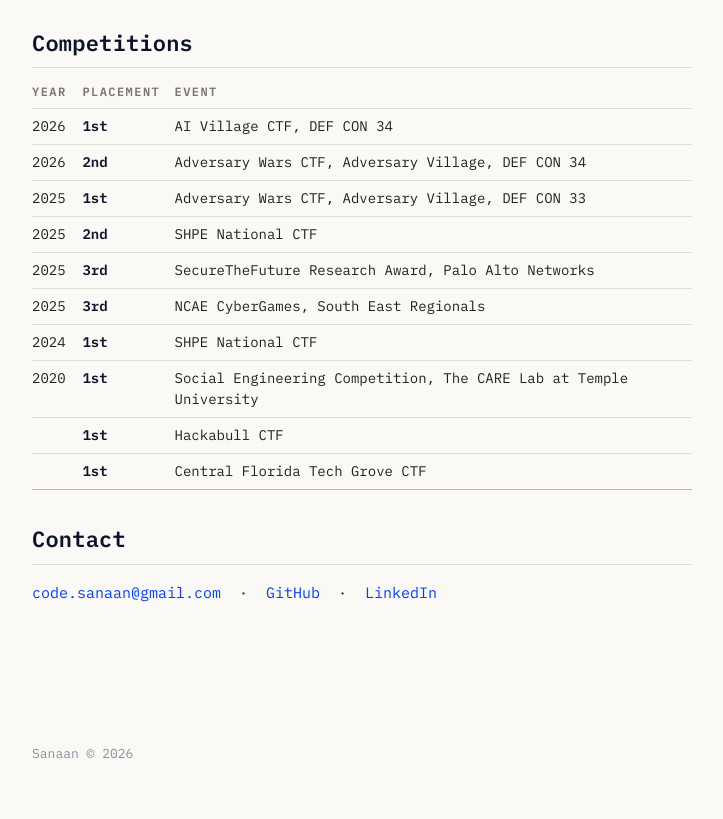
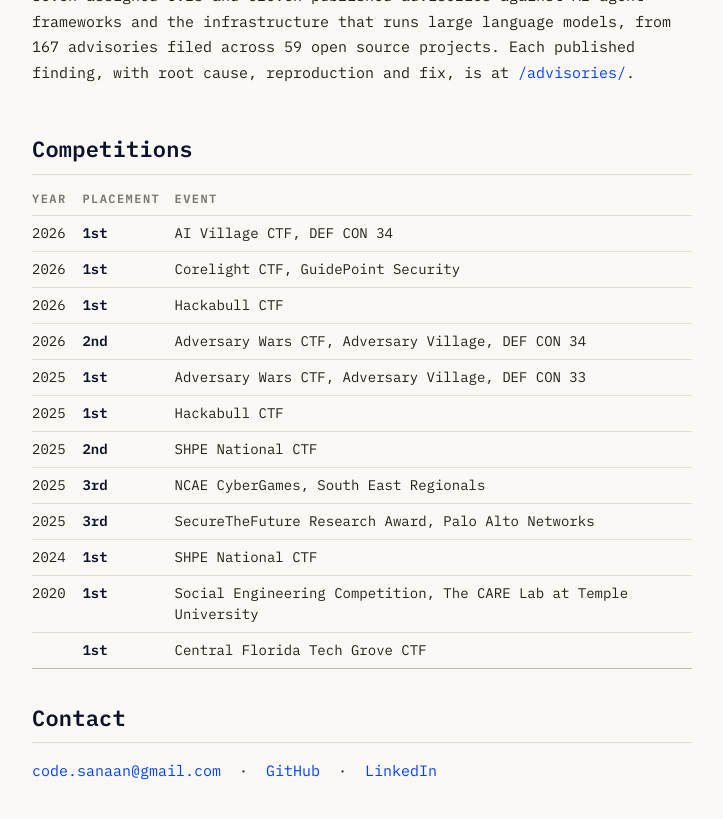
Before and after one commit to sfwani/sfwani.github.io, a Jekyll site: the page built from experience.md, in a window 1280 px wide and 900 px high, scrolled down 1563 px. Shown: the top 819 px of the window, without its empty margins (278-1001 px from the left). Built offline with Jekyll 4.4.1, drawn with Linux system fonts in a browser that asks for light colours; before the commit the page ends 2359 px from its top, so only the background shows below that; some of the changed text lies outside the part shown.

Commit message:
Red Team internship detail; Hackabull 2025 and 2026; Corelight CTF
Internship now says what the work was, at capability level only: an
autonomous agentic system for red team operations, and early work with the
Model Context Protocol. No internal specifics.

Hackabull was undated and is now two wins, 2025 and 2026. Corelight CTF by
GuidePoint Security added as a 2026 first place. Central Florida Tech Grove
is the last remaining undated entry.

```diff
--- a/experience.md
+++ b/experience.md
@@ -52,14 +56,16 @@
 | Year | Placement | Event |
 |:---|:---|:---|
 | 2026 | **1st** | AI Village CTF, DEF CON 34 |
+| 2026 | **1st** | Corelight CTF, GuidePoint Security |
+| 2026 | **1st** | Hackabull CTF |
 | 2026 | **2nd** | Adversary Wars CTF, Adversary Village, DEF CON 34 |
 | 2025 | **1st** | Adversary Wars CTF, Adversary Village, DEF CON 33 |
+| 2025 | **1st** | Hackabull CTF |
 | 2025 | **2nd** | SHPE National CTF |
+| 2025 | **3rd** | NCAE CyberGames, South East Regionals |
 | 2025 | **3rd** | SecureTheFuture Research Award, Palo Alto Networks |
-| 2025 | **3rd** | NCAE CyberGames, South East Regionals |
 | 2024 | **1st** | SHPE National CTF |
 | 2020 | **1st** | Social Engineering Competition, The CARE Lab at Temple University |
-| | **1st** | Hackabull CTF |
 | | **1st** | Central Florida Tech Grove CTF |
 
 ## Contact
```
Also changed, not shown: other parts of experience.md (+4 -0 lines), advisories.md (+1 -1 lines).
